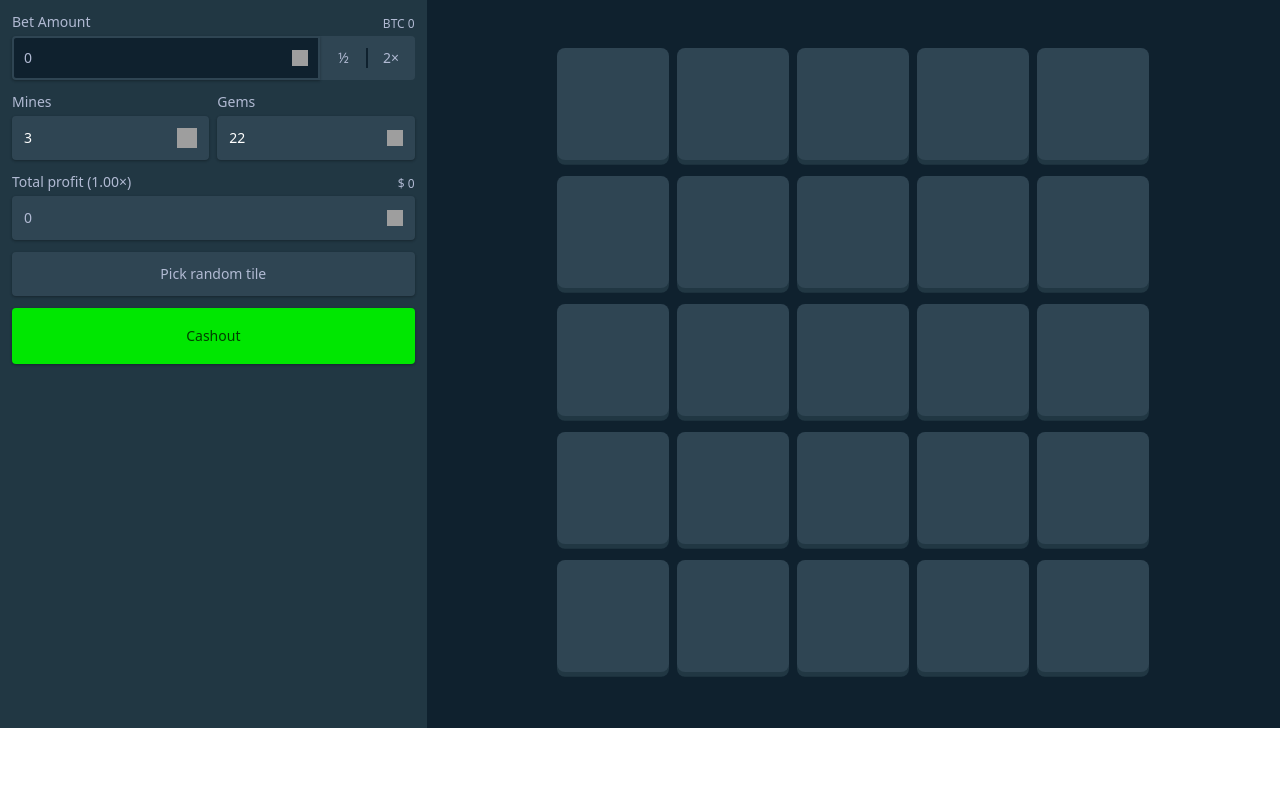
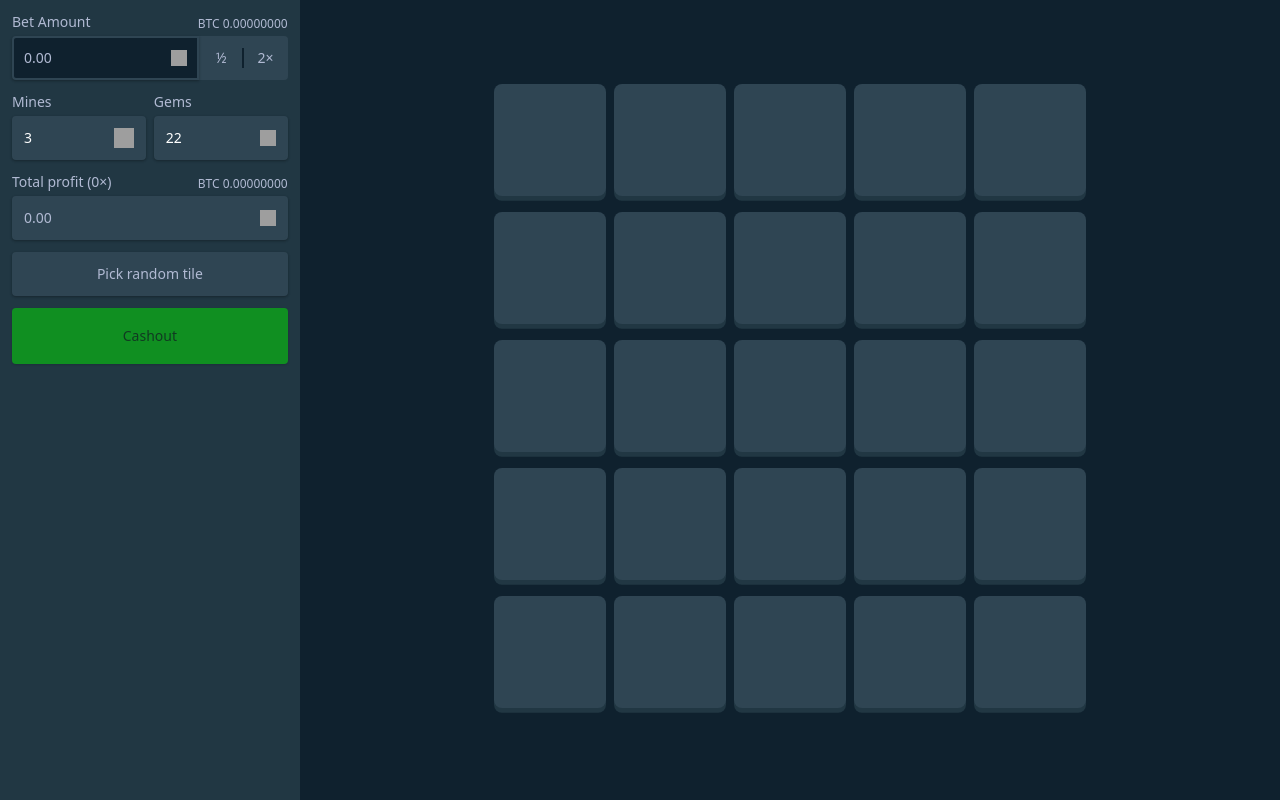
Before and after one commit to Sharplancer/mine-sweeper, a React (Create React App) app: page / in a window 1280 px wide. Both pictures are taken after a click on the button "Bet". Built offline with nearby package versions, Linux system fonts and the light colour scheme; grey boxes are pictures that could not be loaded.

Commit message:
refactor: calculation

```diff
--- a/src/App.tsx
+++ b/src/App.tsx
@@ -7,11 +7,9 @@ import Tile from './components/Tile';
 function App() {
   return (
     <>
-      <div className="grid grid-cols-3">
+      <div className="flex w-full h-screen rounded-lg">
         <Settings />
-        <div className="col-span-2">
-          <Board />
-        </div>
+        <Board />
       </div>
     </>
   );
--- a/src/components/Board.tsx
+++ b/src/components/Board.tsx
@@ -3,12 +3,13 @@ import { useDispatch, useSelector } from 'react-redux';
 import { RootState } from '../state';
 import { initTiles, setCurrentId, setGameOver, setTileStatus } from '../state/slices/gameSlice';
 import { STATUS } from '../utils/consts';
+import { UsdIcon } from '../utils/icons';
 import { ITile } from '../utils/interfaces';
 import Tile from './Tile';
 
 const Board: React.FC = () => {
   const dispatch = useDispatch();
-  const { tiles, mines, currentId, isGameOver } = useSelector((state: RootState) => state.game);
+  const { tiles, mines, currentId, gemsCount, tilesCount, isGameOver, totalProfit, cashOut } = useSelector((state: RootState) => state.game);
 
   useEffect(() => {
     dispatch(initTiles());
@@ -33,8 +34,8 @@ const Board: React.FC = () => {
   }, [tiles, currentId]);
 
   return (
-    <>
-      <div className="flex justify-center grid grid-rows-5 grid-flow-col gap-2 py-12 bg-board-primary">
+    <div className="flex justify-center items-center bg-board-primary w-full h-full">
+      <div className="flex justify-center grid grid-rows-5 grid-flow-col gap-2 w-full">
         {
           tiles.map((tile: ITile) => (
             <Tile
@@ -47,7 +48,19 @@ const Board: React.FC = () => {
           ))
         }
       </div>
-    </>
+      {
+        cashOut && (
+          <div className="absolute flex justify-center items-center flex-col bg-board-secondary border-[3px] border-button-primary rounded-md animate-appear select-none pt-3.5 pb-3.5 pl-8 pr-8">
+            <span className="text-button-primary text-2xl font-medium">{(gemsCount / tilesCount).toFixed(2)}×</span>
+            <div className="bg-tile-primary w-1/2 h-[3px] mt-2 mb-2" />
+            <div className="flex justify-center items-center">
+              <span className="text-button-primary text-sm font-medium mr-1">{totalProfit.toFixed(2)}</span>
+              <img className="w-4 h-4" src={UsdIcon} />
+            </div>
+          </div>
+        )
+      }
+    </div>
   )
 }
 
--- a/src/components/Settings.tsx
+++ b/src/components/Settings.tsx
@@ -1,21 +1,19 @@
 import { useState, useEffect } from 'react';
 import { useDispatch, useSelector } from 'react-redux';
 import { RootState } from '../state';
-import { initTiles, setCurrentId, setMinesCount, setTileStatus } from '../state/slices/gameSlice';
+import { initTiles, setCashOut, setCurrentId, setMinesCount, setTileStatus, setTotalProfit } from '../state/slices/gameSlice';
 import { STATUS } from '../utils/consts';
-import BombIcon from '../assets/bomb.png';
-import DiamondIcon from '../assets/diamond.png';
-import UsdIcon from '../assets/usd.png';
 import { ITile } from '../utils/interfaces';
 import Tile from './Tile';
 import { randomIndex } from '../utils/formulas';
+import { BombIcon, DiamondIcon, UsdIcon } from '../utils/icons';
 
 const usdToBtcRate = 0.000048;
 
 const Settings: React.FC = () => {
   const dispatch = useDispatch();
-  const { tiles, tilesCount, isGameOver } = useSelector((state: RootState) => state.game);
-  const [amount, setAmount] = useState<any>(0);
+  const { tiles, tilesCount, isGameOver, currentId, gemsCount, totalProfit } = useSelector((state: RootState) => state.game);
+  const [amount, setAmount] = useState<any>("0.00");
   const [mineCount, setMineCount] = useState<number>(3);
   const [isBeted, setBeted] = useState<boolean>(false);
   const [isLoading, setLoading] = useState<boolean>(false);
@@ -43,15 +41,17 @@ const Settings: React.FC = () => {
   }
 
   const onBlurAmount = () => {
-    setAmount(amount.toFixed(2));
+    setAmount(Number(amount).toFixed(2));
   }
 
   const halfAmount = () => {
-    setAmount(amount as number / 2);
+    const factor = Math.pow(10, 2);
+    setAmount((Math.floor(amount / 2 * factor) / factor).toFixed(2));
   }
 
   const doubleAmount = () => {
-    setAmount(amount as number * 2);
+    const factor = Math.pow(10, 2);
+    setAmount((Math.floor(amount * 2 * factor) / factor).toFixed(2));
   }
 
   const onChangeMinesCount = (e: any) => {
@@ -77,20 +77,24 @@ const Settings: React.FC = () => {
   }
 
   const cashout = () => {
+    setLoading(true);
     setTimeout(() => {
       tiles.map((tile) => {
         if (tile.status === STATUS.DEFAULT) {
           dispatch(setTileStatus({id: tile.id, status: STATUS.NON_CLICKED}));
         }
       });
+      dispatch(setTotalProfit(amount * (gemsCount / tilesCount)));
+      dispatch(setCashOut());
+      setLoading(false);
     }, 1000);
   }
   return (
     <>
-      <div className="p-3 bg-board-secondary">
+      <div className="p-3 bg-board-secondary w-96">
         <div className="flex justify-between items-end">
           <label className="block text-sm font-medium text-font-primary mb-1">Bet Amount</label>
-          <label className="block text-xs font-medium text-font-primary mb-1">BTC {amount * usdToBtcRate}</label>
+          <label className="block text-xs font-medium text-font-primary mb-1">BTC {(amount * usdToBtcRate).toFixed(8)}</label>
         </div>
         <div className="flex mb-3">
           <div className="relative w-full">
@@ -186,15 +190,15 @@ const Settings: React.FC = () => {
               </div>
             </div>
             <div className="flex justify-between items-end">
-              <label className="block text-sm font-medium text-font-primary mb-1">Total profit (1.00×)</label>
-              <label className="block text-xs font-medium text-font-primary mb-1">$ {amount * usdToBtcRate}</label>
+              <label className="block text-sm font-medium text-font-primary mb-1">Total profit ({gemsCount / tilesCount}×)</label>
+              <label className="block text-xs font-medium text-font-primary mb-1">BTC {(amount * (gemsCount / tilesCount) * usdToBtcRate).toFixed(8)}</label>
             </div>
             <div className="relative mb-3">
               <input
                 type="text"
                 className="bg-board-primary text-font-primary text-sm font-medium outline-none rounded border-2 border-tile-primary shadow-input read-only:bg-tile-primary hover:ring-input-border hover:border-input-border focus:ring-input-border focus:border-input-border duration-200 block w-full p-2.5"
                 readOnly
-                value={amount * (mineCount / tilesCount)}
+                value={(amount * (gemsCount / tilesCount)).toFixed(2)}
               />
               <div className="absolute inset-y-0 right-0 flex items-center pr-3 pointer-events-none">
                 <img className="w-4 h-4" src={UsdIcon} />
@@ -213,14 +217,17 @@ const Settings: React.FC = () => {
             </button>
             <button
               className={
-                !isLoading ?
-                "bg-button-primary hover:bg-button-green-hover text-button-secondary text-sm active:text-xs font-medium rounded shadow-input duration-200 w-full h-14 p-2.5" :
-                "bg-button-primary text-button-secondary text-sm font-medium rounded shadow-input duration-200 w-full h-14 p-2.5"
+                !isLoading ? (
+                  currentId === -1 ?
+                  "bg-button-green-disabled text-button-secondary text-sm font-medium rounded shadow-input cursor-not-allowed opacity-50 w-full h-14 p-2.5" :
+                  "bg-button-primary hover:bg-button-green-hover text-button-secondary text-sm active:text-xs font-medium rounded shadow-input duration-200 w-full h-14 p-2.5"
+                ) :
+                "flex justify-center items-center bg-button-primary text-button-secondary text-sm font-medium rounded shadow-input opacity-50 w-full h-14 p-2.5"
               }
-              disabled={isLoading}
+              disabled={isLoading || currentId === -1}
               onClick={cashout}
             >
-              {isLoading ? <img className="w-5 h-5 animation-rotate-out" src={BombIcon} /> : "Cashout"}
+              {isLoading ? <img className="w-5 h-5 animate-rotate-out" src={BombIcon} /> : "Cashout"}
             </button>
           </>
         }
--- a/src/state/slices/gameSlice.ts
+++ b/src/state/slices/gameSlice.ts
@@ -13,12 +13,17 @@ const gameSlice = createSlice({
     tiles: [] as ITile[],
     mines: [] as number[],
     isGameOver: false,
+    gemsCount: 0,
+    totalProfit: 0,
+    cashOut: false,
   },
   reducers: {
     initTiles(state) {
       state.minesCount = 3;
       state.currentId = -1;
+      state.gemsCount = 0;
       state.isGameOver = false;
+      state.cashOut = false;
       state.tiles = [];
       for (let i = 0; i < state.tilesCount; i++) {
         state.tiles.push({
@@ -46,6 +51,8 @@ const gameSlice = createSlice({
     setMinesCount(state, action) {
       state.currentId = -1;
       state.isGameOver = false;
+      state.gemsCount = 0;
+      state.cashOut = false;
       state.minesCount = action.payload;
       state.tiles = [];
       for (let i = 0; i < state.tilesCount; i++) {
@@ -72,8 +79,17 @@ const gameSlice = createSlice({
     },
 
     setGameOver(state) {
-      state.isGameOver = state.tiles.every(el => el.status != STATUS.DEFAULT)
+      state.isGameOver = state.tiles.every(el => el.status != STATUS.DEFAULT);
+      state.gemsCount = state.tiles.filter(el => el.status === STATUS.CLICKED && el.type === TYPE.GEM).length;
     },
+
+    setTotalProfit(state, action) {
+      state.totalProfit = action.payload;
+    },
+
+    setCashOut(state) {
+      state.cashOut = true;
+    }
   }
 })
 
@@ -83,5 +99,7 @@ export const {
   setMinesCount,
   setTileStatus,
   setGameOver,
+  setTotalProfit,
+  setCashOut,
 } = gameSlice.actions
 export default gameSlice.reducer
--- /dev/null
+++ b/src/utils/icons.ts
@@ -0,0 +1,9 @@
+import BombIcon from '../assets/bomb.png';
+import DiamondIcon from '../assets/diamond.png';
+import UsdIcon from '../assets/usd.png';
+
+export {
+  BombIcon,
+  DiamondIcon,
+  UsdIcon
+}
--- a/tailwind.config.js
+++ b/tailwind.config.js
@@ -7,7 +7,8 @@ module.exports = {
         'out-in': 'zoomOutIn 0.85s ease-in-out',
         'out': 'zoomOut 1s ease-in-out',
         'fast-out': 'fastZoomOut 0.15s ease-in-out',
-        'rotate-out': 'rotateOut 1s ease-in-out'
+        'rotate-out': 'rotateOut 1s ease-in-out infinite',
+        'appear': 'appear 0.15s ease-in-out'
       },
       keyframes: {
         zoomOutIn: {
@@ -58,24 +59,29 @@ module.exports = {
         },
         rotateOut: {
           '0%': {
-            transform: 'rotate(0deg)'
+            transform: 'rotate(0deg)',
           },
           '20%': {
-            transform: 'rotate(-15deg)'
+            transform: 'rotate(-90deg)',
           },
           '40%': {
-            transform: 'rotate(0deg)'
+            transform: 'rotate(0deg)',
           },
           '60%': {
-            transform: 'scale(0.95)'
+            transform: 'scale(0.5)',
           },
           '80%': {
-            transform: 'scale(1)'
+            transform: 'scale(1)',
+          }
+        },
+        appear: {
+          '0%': {
+            opacity: 0,
           },
           '100%': {
-            transform: 'scale(1)'
-          },
-        },
+            opacity: 1,
+          }
+        }
       },
       colors: {
         'board-primary': '#0f212e',
@@ -87,6 +93,7 @@ module.exports = {
         'button-primary': '#00e701',
         'button-grey-hover': '#3d5564',
         'button-green-hover': '#1fff20',
+        'button-green-disabled': '#00e701',
         'button-secondary': '#013e01',
         'input-border': '#557086',
       },
```
